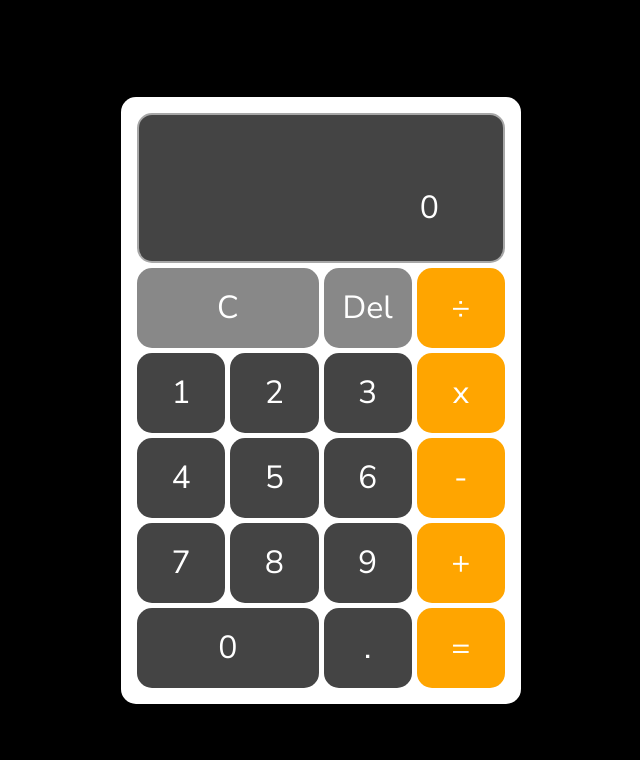
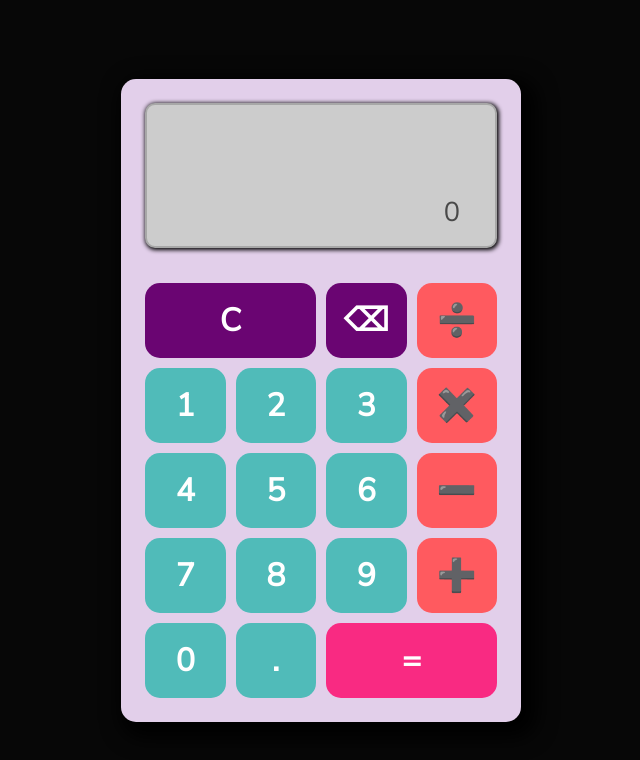
Before and after one commit to Arman75462/Calculator, a plain HTML site: page index.html in a window 1280 px wide. Shown: the whole page, without its empty margins (319-959 px from the left). Drawn offline with Linux system fonts and the light colour scheme.

Commit message:
Updated CSS colors/layout, added display container in screen.
Layout/colors is more visually appealing and easier to navigate, the numbers dont overflow out of the screen container with the new code added.

```diff
--- a/index.html
+++ b/index.html
@@ -4,29 +4,32 @@
     <meta charset="UTF-8">
     <meta name="viewport" content="width=device-width, initial-scale=1.0">
     <link rel="stylesheet" href="styles.css">
+    <link rel="icon" href="calculator.png" type="image/png" />
     <title>Calculator</title>
 </head>
 <body>
 <div class="container">
-    <div class="screen dark">0</div>
-    <div class="buttons one dark">1</div>
-    <div class="buttons two dark">2</div>
-    <div class="buttons three dark">3</div>
-    <div class="buttons four dark">4</div>
-    <div class="buttons five dark">5</div>
-    <div class="buttons six dark">6</div>
-    <div class="buttons plus orange">+</div>
-    <div class="buttons minus orange">-</div>
-    <div class="buttons multiplication orange">x</div>
-    <div class="buttons division orange">÷</div>
-    <div class="buttons equal orange">=</div>
-    <div class="buttons dot dark">.</div>
-    <div class="buttons clear soft">C</div>
-    <div class="buttons delete soft">Del</div>
-    <div class="buttons seven dark">7</div>
-    <div class="buttons eight dark">8</div>
-    <div class="buttons nine dark">9</div>
-    <div class="buttons zero dark">0</div>
+    <div class="screen">
+        <div class="display">0</div>
+    </div>
+    <div class="buttons one number-button" id="1">1</div>
+    <div class="buttons two number-button" id="2">2</div>
+    <div class="buttons three number-button"id="3">3</div>
+    <div class="buttons four number-button" id="4">4</div>
+    <div class="buttons five number-button" id="5">5</div>
+    <div class="buttons six number-button" id="6">6</div>
+    <div class="buttons plus operator-button">➕</div>
+    <div class="buttons minus operator-button">➖</div>
+    <div class="buttons multiplication operator-button">✖️</div>
+    <div class="buttons division operator-button">➗</div>
+    <div class="buttons equal">=</div>
+    <div class="buttons dot number-button">.</div>
+    <div class="buttons clear ">C</div>
+    <div class="buttons delete ">⌫</div>
+    <div class="buttons seven number-button" id="7">7</div>
+    <div class="buttons eight number-button" id="8">8</div>
+    <div class="buttons nine number-button" id="9">9</div>
+    <div class="buttons zero number-button" id="0">0</div>
     </div>
 
     <script src="script.js"></script>
--- a/script.js
+++ b/script.js
@@ -3,7 +3,7 @@
 /* ==========================
 =============Selectors=============
 ==========================*/
-const screen = document.querySelector('.screen');
+const display = document.querySelector('.display');
 const plus = document.querySelector('.plus');
 const minus = document.querySelector('.minus');
 const multiplication = document.querySelector('.multiplication');
@@ -36,45 +36,48 @@ let operation = [];
 =============BUTTONS=============
 ==========================*/
 plus.addEventListener('click', function() {
-    screen.textContent = '+';
+    display.textContent = '+';
     operation.push('+');
 })
 
 minus.addEventListener('click', function() {
-    screen.textContent = '-';
+    display.textContent = '-';
     operation.push('-');
 })
 
 multiplication.addEventListener('click', function() {
-    screen.textContent = 'x';
+    display.textContent = 'x';
     operation.push('*');
 })
 
 division.addEventListener('click', function() {
-    screen.textContent = '÷';
+    display.textContent = '÷';
     operation.push('/');
 })
 
 equal.addEventListener('click', function() {
     let result = eval(operation.join(''));
     operation = [];
-    screen.textContent = result;
+    display.textContent = result;
     console.log(result);
 })
 
 clear.addEventListener('click', function() {
-    screen.textContent = '0';
+    display.textContent = '0';
     operation = [];
 });
 
 deleteButton.addEventListener('click', function(){
     operation.pop();
-    screen.textContent = '';
+    display.textContent = operation[operation.length - 1];
+    if(display.textContent === '') {
+        display.textContent = '0';
+    }
 })
 
 dot.addEventListener('click', function() {
     operation.push('.');
-    screen.textContent = '.'
+    display.textContent = '.'
 })
 
 
@@ -82,62 +85,60 @@ dot.addEventListener('click', function() {
 =============NUMBERS=============
 ==========================*/
 zero.addEventListener('click', function() {
-    screen.textContent = 0;
-    operation.push('0');
+    display.textContent =  '0';
+    operation.push(0);
     console.log(operation);
-})
+});
 
 one.addEventListener('click', function() {
-    screen.textContent = 1;
-    operation.push('1');
+    display.textContent =  '1';
+    operation.push(1);
     console.log(operation);
-})
-
+});
 
 two.addEventListener('click', function() {
-    screen.textContent = 2;
-    operation.push('2');
+    display.textContent =  '2';
+    operation.push(2);
     console.log(operation);
-})
+});
 
 three.addEventListener('click', function() {
-    screen.textContent = 3;
-    operation.push('3');
+    display.textContent =  '3';
+    operation.push(3);
     console.log(operation);
-})
+});
 
 four.addEventListener('click', function() {
-    screen.textContent = 4;
-    operation.push('4');
+    display.textContent =  '4';
+    operation.push(4);
     console.log(operation);
-})
+});
 
 five.addEventListener('click', function() {
-    screen.textContent = 5;
-    operation.push('5');
+    display.textContent =  '5'
+    operation.push(5);
     console.log(operation);
-})
+});
 
 six.addEventListener('click', function() {
-    screen.textContent = 6;
-    operation.push('6');
+    display.textContent =  '6';
+    operation.push(6);
     console.log(operation);
-})
-
+});
 seven.addEventListener('click', function() {
-    screen.textContent = 7;
-    operation.push('7');
+    display.textContent =  '7';
+    operation.push(7);
     console.log(operation);
-})
+});
 
 eight.addEventListener('click', function() {
-    screen.textContent = 8;
-    operation.push('8');
+    display.textContent =  '8';
+    operation.push(8);
     console.log(operation);
-})
+});
 
 nine.addEventListener('click', function() {
-    screen.textContent = 9;
-    operation.push('9');
+    display.textContent =  '9';
+    operation.push(9);
     console.log(operation);
-})
+});
--- a/styles.css
+++ b/styles.css
@@ -9,28 +9,31 @@
   box-sizing: border-box;
   margin: 0;
   padding: 0;
+
 }
 
 body {
   min-height: 100vh;
-  background-color: black;
+  background: rgb(7, 7, 7);
   font-family: "Nunito Sans", sans-serif;
-  display: flex;
+  color: white;
+  display :flex;
   justify-content: center;
   align-items: center;
-  color: white;
 }
 
 .container {
   width: 400px;
   display: grid;
   grid-template-columns: repeat(4, 1fr);
-  grid-template-rows: 150px;
-  grid-auto-rows: 80px;
-  gap: 5px;
-  padding: 1em;
-  background-color: rgb(255, 255, 255);
+  grid-template-rows: 170px; /* Screen size */
+  grid-auto-rows: 75px; /* Button size */
+  gap: 10px;
+  padding: 1.5em ;
+  background: #E2CFEA;
   border-radius: 15px;
+  box-shadow: 8px 8px 20px 8px black; /* Larger blur and spread radius */
+  overflow-y: none;
 }
 
 .buttons {
@@ -38,39 +41,56 @@ body {
   justify-content: center;
   align-items: center;
   font-size: 2rem;
+  border-radius: 15px;
+  cursor: pointer;
+  transition: background-color 0.3s ease, transform 0.3s ease; /* Smooth transitions */
 }
 
 .buttons:hover {
-  transform: scale(0.93);
+  background-color: black;
+  transform: scale(1.05);
 }
 
-.orange {
-    background: orange;
+.equal{
+  background-color: #F92A82;
 }
 
-.soft {
-    background-color: rgb(136, 136, 136);
+.clear, .delete {
+  background-color: #6A0572;
 }
 
-.dark {
-    background-color: rgb(68, 68, 68);
+.operator-button {
+  background-color: #FF5A5F;
 }
+
+.number-button {
+  background-color: #50bbb9;
+}
+
 
 /* ========BUTTONS====== */
 .buttons {
-    border-radius: 15px;
+  border-radius: 15px;
+  font-weight: 700;
+}
+
+.display {
+  position: absolute;
+  bottom: 15px;
+  right: 35px;
+  font-size: 1.7rem;
 }
 
 .screen {
+  position: relative;
   grid-column: 1 / 5;
-  display: flex;
-  justify-content: end;
-  align-items: end;
-  padding: 1em 2em;
   font-size: 2rem;
   border: 2px solid rgb(167, 167, 167);
-  border-radius: 15px;
-
+  border-radius: 10px;
+  background-color: #CCCCCC;
+  color: rgb(73, 73, 73);
+  margin-bottom: 25px;
+  box-shadow: 1px 1px 4px 1px black; /* Larger blur and spread radius */
 }
 
 /* FIRST ROW */
@@ -112,16 +132,16 @@ body {
   grid-row: 5 / 6;
   grid-column: 4 / 5;
 }
-.dot {
-  grid-row: 6 / 7;
-  grid-column: 3 / 4;
-}
 
 /* FIFTH ROW */
 .zero {
-  grid-column: 1 / 3;
+  grid-column: 1 / 2;
 }
 .equal {
-  grid-column: 4 / 5;
+  grid-column: 3 / 5;
   grid-row: 6 / 7;
 }
+.dot {
+  grid-row: 6 / 7;
+  grid-column: 2 / 3;
+}
```
Also changed, not shown: calculator.png (added).
